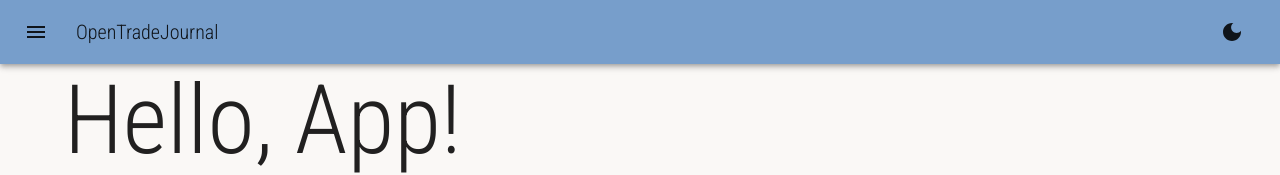
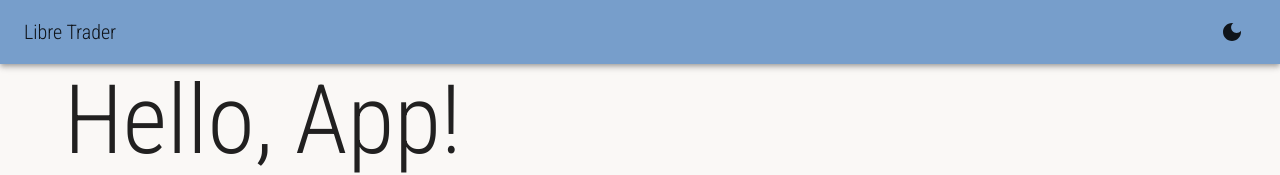
Before and after one commit to oze4/LibreTrader, a React app in the folder frontend/: page / in a window 1280 px wide. Shown: the top 175 px of the page. Built offline with nearby package versions, Linux system fonts and the light colour scheme.

Commit message:
chore: cleaning up topbar

```diff
--- a/frontend/src/components/Topbar/index.js
+++ b/frontend/src/components/Topbar/index.js
@@ -23,12 +23,19 @@ export default function Topbar() {
     <Box sx={{ flexGrow: 1 }}>
       <AppBar position="static">
         <Toolbar>
+          {/* LEFT DRAWER MENU ICON */}
+          {/*
           <IconButton size="large" edge="start" color="inherit" aria-label="menu" sx={{ mr: 2 }}>
             <MenuIcon />
           </IconButton>
+          */}
+
+          {/* LOGO NAME */}
           <Typography variant="h6" component="div" sx={{ flexGrow: 1 }}>
-            OpenTradeJournal
+            Libre Trader
           </Typography>
+
+          {/* TOGGLE DARK MODE */}
           <div>
             <Tooltip title={`switch to ${theme.mode === "dark" ? "light" : "dark"} mode`}>
               <IconButton size="large" onClick={theme.toggle} color="inherit">
@@ -39,6 +46,7 @@ export default function Topbar() {
               </IconButton>
             </Tooltip>
 
+            {/* RIGHT DROP DOWN MENU */}
             {/*
             <IconButton size="large" aria-label="account of current user" aria-controls="menu-appbar" aria-haspopup="true" onClick={handleMenu} color="inherit">
               <AccountCircle />
--- a/frontend/webpack.config.js
+++ b/frontend/webpack.config.js
@@ -31,7 +31,7 @@ module.exports = {
     new HtmlWebPackPlugin({
       template: "./public/index.ejs",
       filename: "./index.html",
-      title: "OpenTradeJournal"
+      title: "Libre Trader"
     })
   ]
 };
```
